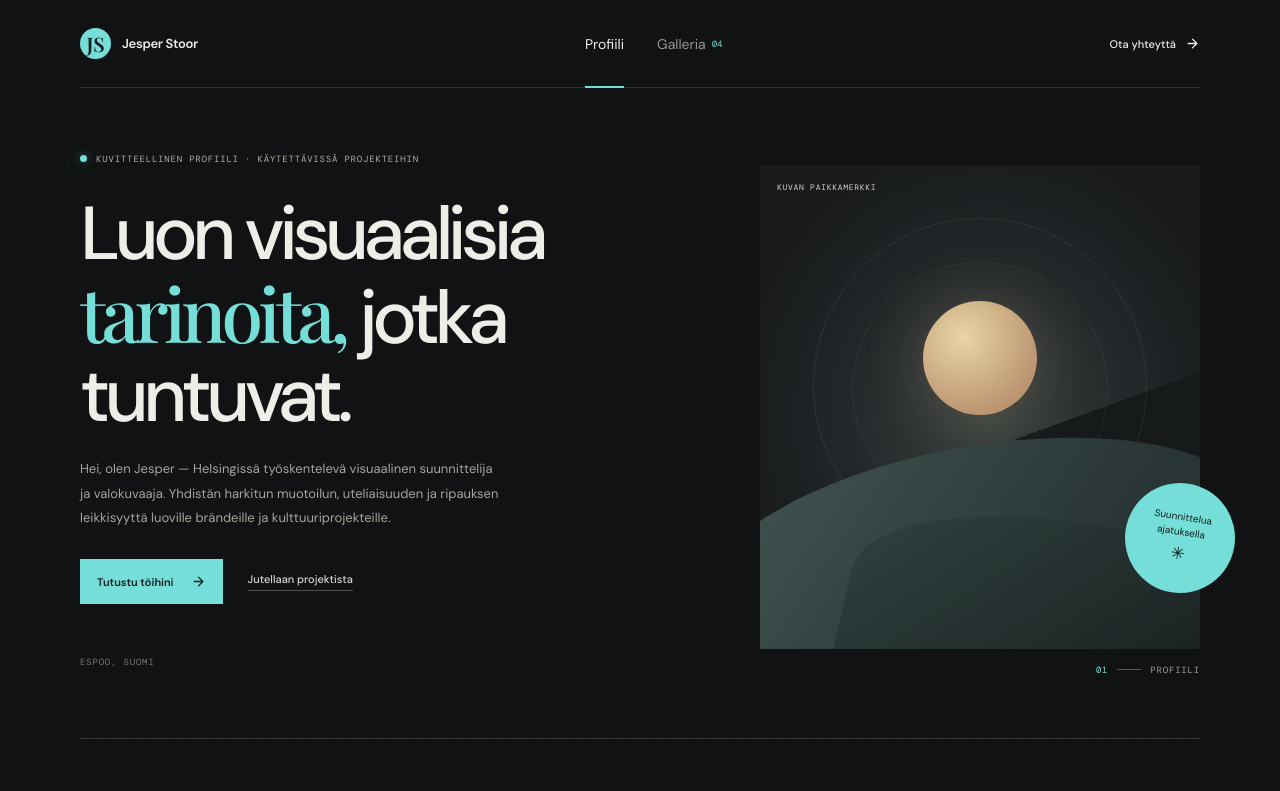
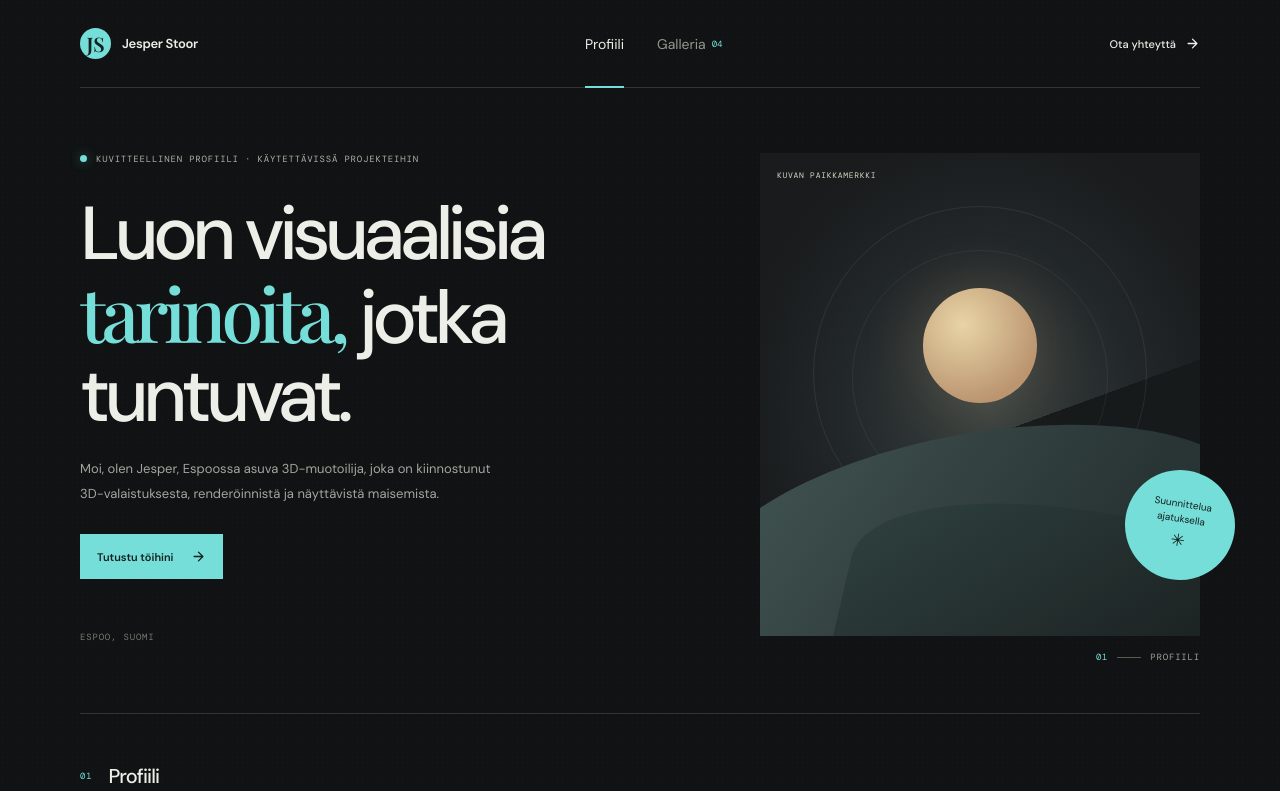
Before and after one commit to jebujebu/portfolio2, a React (Vite) app: page / in a window 1280 px wide. Shown: the top 791 px of the page. Built offline with nearby package versions, Linux system fonts and the light colour scheme; a web font is replaced by a local one.

Commit message:
pics kansio

```diff
--- a/src/App.jsx
+++ b/src/App.jsx
@@ -93,9 +93,6 @@ function ResumePage({ onNavigate }) {
           <div className="hero-actions">
             <a className="button button-primary" href="#gallery" onClick={() => onNavigate('gallery')}>
               {content.hero.portfolioButton} <ArrowIcon />
-            </a>
-            <a className="text-link" href={`mailto:${content.identity.email}`}>
-              {content.navigation.contactLink}
             </a>
           </div>
           <div className="hero-meta">
--- a/src/content.json
+++ b/src/content.json
@@ -15,7 +15,6 @@
     "profile": "Profiili",
     "gallery": "Galleria",
     "contact": "Ota yhteyttä",
-    "contactLink": "Jutellaan projektista",
     "emailLink": "Sähköposti",
     "galleryLink": "Galleria ↗"
   },
@@ -25,7 +24,7 @@
     "titleAccent": "tarinoita,",
     "titleMiddle": "jotka",
     "titleLast": "tuntuvat.",
-    "description": "Hei, olen Jesper — Helsingissä työskentelevä visuaalinen suunnittelija ja valokuvaaja. Yhdistän harkitun muotoilun, uteliaisuuden ja ripauksen leikkisyyttä luoville brändeille ja kulttuuriprojekteille.",
+    "description": "Moi, olen Jesper, Espoossa asuva 3D-muotoilija, joka on kiinnostunut 3D-valaistuksesta, renderöinnistä ja näyttävistä maisemista. ",
     "portfolioButton": "Tutustu töihini",
     "portraitLabel": "PROFIILIKUVAN PAIKKAMERKKI",
     "imageIndex": "01",
```
Also changed, not shown: 1 other file (tests, documents, lock files or other folders).
